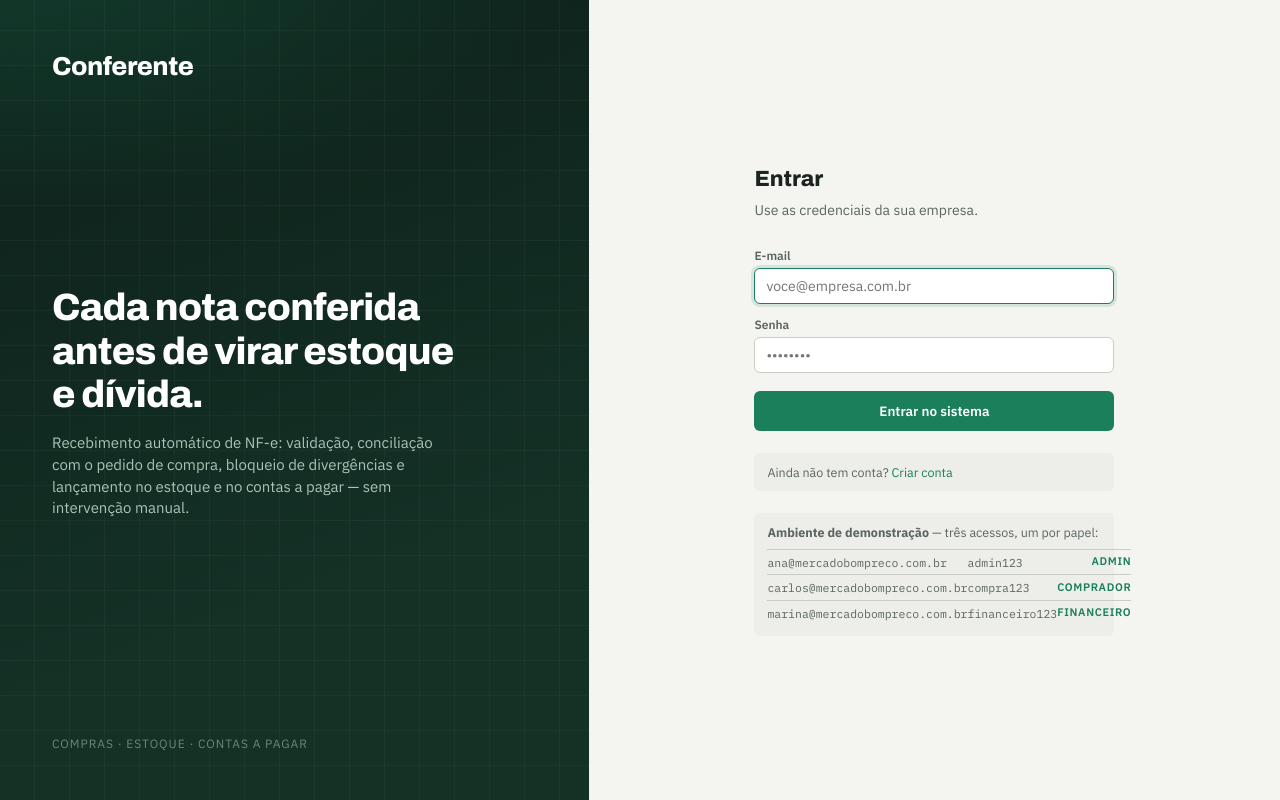
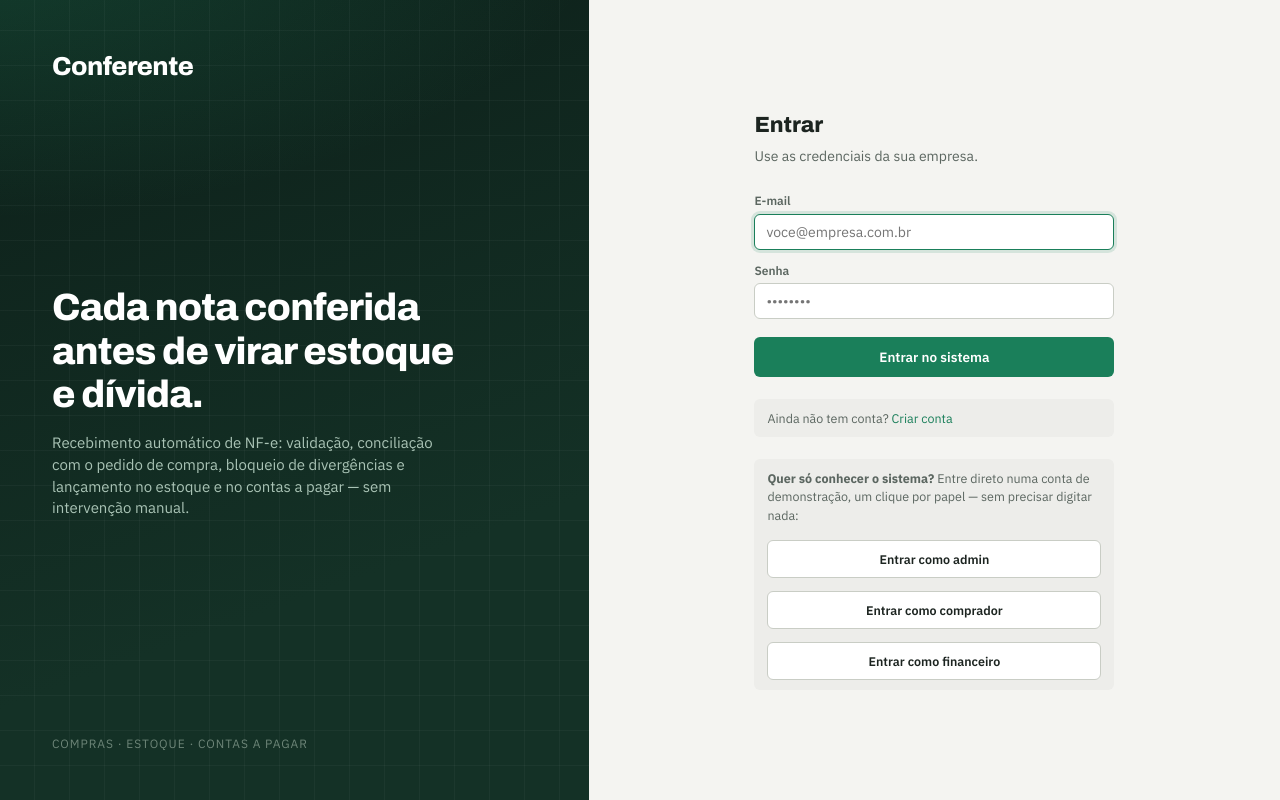
Before and after one commit to PedroNewDev/conferente, a FastAPI app: page /login in a window 1280 px wide. Run offline with FastAPI, Linux system fonts and the light colour scheme.

Commit message:
feat: tela de login vira ponto de escolha entre conta propria, cadastro e acessos demo de um clique
Desliga ACESSO_LIVRE no Render (pulava a escolha logando direto como admin)
e troca a tabela estatica de credenciais demo por botoes reais de login.

```diff
--- a/app/static/estilo.css
+++ b/app/static/estilo.css
@@ -426,6 +426,9 @@ textarea { resize: vertical; min-height: 70px; }
   color: var(--verde);
   font-weight: 600;
 }
+.acessos-demo { display: flex; flex-direction: column; gap: 7px; margin-top: 10px; }
+.acessos-demo form { margin: 0; }
+.acessos-demo .botao { width: 100%; justify-content: center; }
 
 @media (max-width: 860px) {
   .pagina-login { grid-template-columns: 1fr; }
--- a/app/templates/login.html
+++ b/app/templates/login.html
@@ -43,24 +43,26 @@
         Ainda não tem conta? <a href="/cadastro">Criar conta</a>
       </div>
 
-      {% if acesso_livre %}
-      <div class="aviso ok" style="margin-top:18px">
-        Nesta demonstração o login é dispensado —
-        <a href="/"><b>entrar direto como administrador</b></a>.
-        Use o formulário acima só para ver o sistema pelos olhos de outro papel.
-      </div>
-      {% endif %}
-
       <div class="dica-login">
-        <b>Ambiente de demonstração</b> — três acessos, um por papel:
-        <table class="tabela-acessos">
-          <tr><td><code>ana@mercadobompreco.com.br</code></td>
-              <td><code>admin123</code></td><td>admin</td></tr>
-          <tr><td><code>carlos@mercadobompreco.com.br</code></td>
-              <td><code>compra123</code></td><td>comprador</td></tr>
-          <tr><td><code>marina@mercadobompreco.com.br</code></td>
-              <td><code>financeiro123</code></td><td>financeiro</td></tr>
-        </table>
+        <b>Quer só conhecer o sistema?</b> Entre direto numa conta de demonstração,
+        um clique por papel — sem precisar digitar nada:
+        <div class="acessos-demo">
+          <form method="post" action="/login">
+            <input type="hidden" name="email" value="ana@mercadobompreco.com.br">
+            <input type="hidden" name="senha" value="admin123">
+            <button class="botao secundario pequeno" type="submit">Entrar como admin</button>
+          </form>
+          <form method="post" action="/login">
+            <input type="hidden" name="email" value="carlos@mercadobompreco.com.br">
+            <input type="hidden" name="senha" value="compra123">
+            <button class="botao secundario pequeno" type="submit">Entrar como comprador</button>
+          </form>
+          <form method="post" action="/login">
+            <input type="hidden" name="email" value="marina@mercadobompreco.com.br">
+            <input type="hidden" name="senha" value="financeiro123">
+            <button class="botao secundario pequeno" type="submit">Entrar como financeiro</button>
+          </form>
+        </div>
       </div>
     </div>
   </section>
--- a/render.yaml
+++ b/render.yaml
@@ -13,7 +13,7 @@ services:
       - key: DATABASE_URL
         value: sqlite:////app/dados/conferente.db
       - key: ACESSO_LIVRE
-        value: "true"
+        value: "false"
       - key: AGENDADOR_ATIVO
         value: "true"
       - key: FONTE_DOCUMENTOS
```
